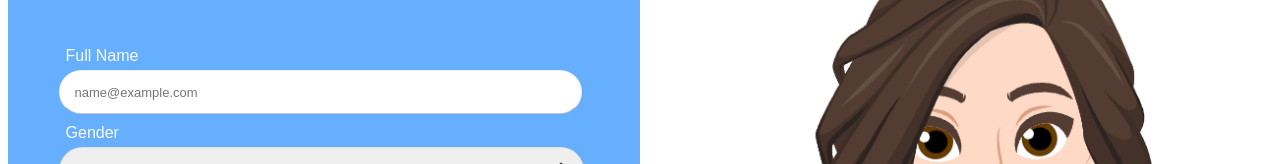
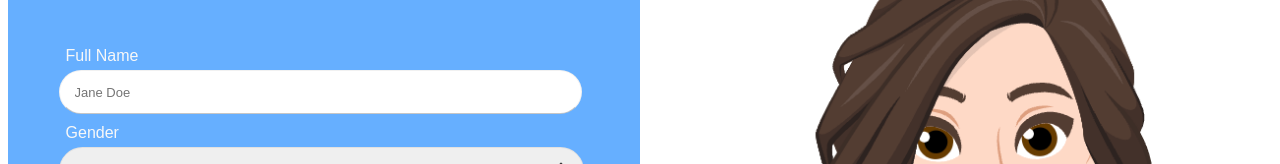
Before and after one commit to adelajoldic/mental-health-app-fe, an Angular app: page /register in a window 1280 px wide. Shown: the part 172-336 px from the top of the page. Built offline with nearby package versions, Linux system fonts and the light colour scheme.

Commit message:
Register, Login Correction

```diff
--- a/src/app/components/features/login/login.component.html
+++ b/src/app/components/features/login/login.component.html
@@ -8,7 +8,7 @@
         <div class="form">
           <form [formGroup]="loginForm" (ngSubmit)="submit()">
             <label for="name">Full Name</label>
-            <input id="name" type="text" [formControlName]="'name'" placeholder="name@example.com">
+              <input id="name" type="text" [formControlName]="'name'" placeholder="Jane Doe">
             <label for="email">Email address</label>
             <input id="email" type="email" [formControlName]="'email'" placeholder="name@example.com">
             <label for="pass">Password</label>
--- a/src/app/components/features/register/register.component.html
+++ b/src/app/components/features/register/register.component.html
@@ -1,42 +1,3 @@
-<!--<app-header></app-header>-->
-<!--<div class="landing-page">-->
-<!--  <div class="content">-->
-<!--    <div class="container">-->
-<!--      <div class="info">-->
-<!--        <div class="form">-->
-<!--          <form [formGroup]="registerForm" (ngSubmit)="submit()">-->
-<!--            <label for="name">Full Name</label>-->
-<!--            <input id="name" type="text" [formControlName]="'name'" placeholder="">-->
-<!--            <label for="email">Email Address</label>-->
-<!--            <input id="email" type="email" [formControlName]="'email'" placeholder="">-->
-<!--            <label for="pass">Password</label>-->
-<!--            <input id="pass" type="password" [formControlName]="'password'" placeholder="">-->
-<!--            <label for="gender">Gender</label>-->
-<!--            <select id="gender" name="gender" [formControlName]="'gender'" [style.backgroundImage]="'url(' + arrowImageUrl + ')'" style="padding-right: 30px;">-->
-<!--              <option value="male">Male</option>-->
-<!--              <option value="female">Female</option>-->
-<!--              <option value="other">Other</option>-->
-<!--            </select>-->
-<!--            <label for="age">Age</label>-->
-<!--            <select id="age" name="age" [formControlName]="'age'" [style.backgroundImage]="'url(' + arrowImageUrl + ')'" style="padding-right: 30px;">-->
-<!--              <option value="18-24">18-24</option>-->
-<!--              <option value="25-34">25-34</option>-->
-<!--              <option value="35-44">35-44</option>-->
-<!--              <option value="45-54">45-54</option>-->
-<!--              <option value="55+">55+</option>-->
-<!--            </select>-->
-<!--            </form>-->
-<!--        </div>-->
-<!--        <button type="submit" [disabled]="registerForm.invalid" (click)="navigateToHome()">Register</button>-->
-<!--        <p>You already have an account? <a href="./login">Login here</a></p>-->
-<!--      </div>-->
-<!--      <div class="image">-->
-<!--        <img src="assets/Hi%20Ena.png" style="width: 90%; padding-left: 50px;">-->
-<!--      </div>-->
-<!--    </div>-->
-<!--  </div>-->
-<!--</div>-->
-
 <div class="content">
   <div class="container">
     <div class="info">
@@ -47,7 +8,7 @@
       <div class="form">
         <form [formGroup]="registerForm" (ngSubmit)="submit()">
           <label for="name">Full Name</label>
-          <input id="name" type="text" [formControlName]="'name'" placeholder="name@example.com">
+          <input id="name" type="text" [formControlName]="'name'" placeholder="Jane Doe">
           <label for="gender">Gender</label>
             <select id="gender" name="gender" [formControlName]="'gender'" [style.backgroundImage]="'url(' + arrowImageUrl + ')'" style="padding-right: 30px;">
               <option value="male">Male</option>
```
